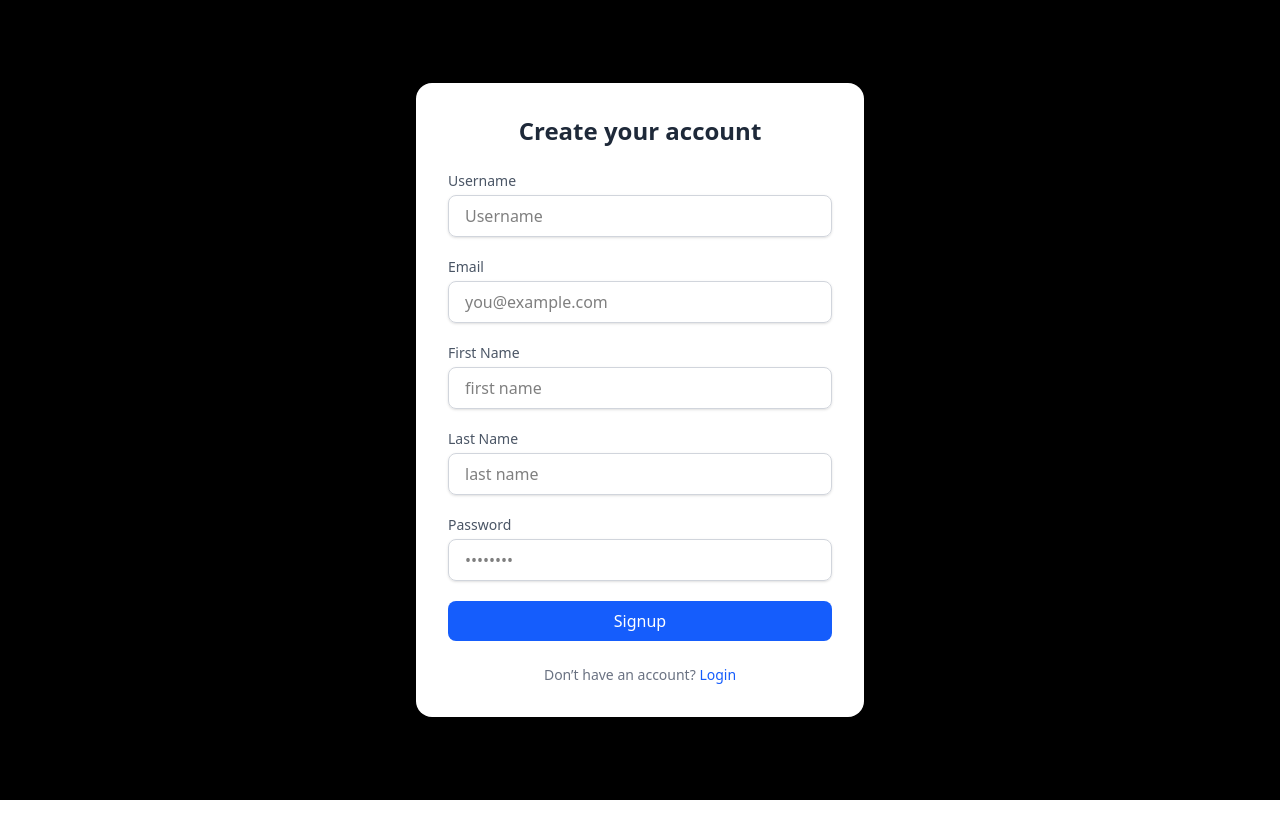
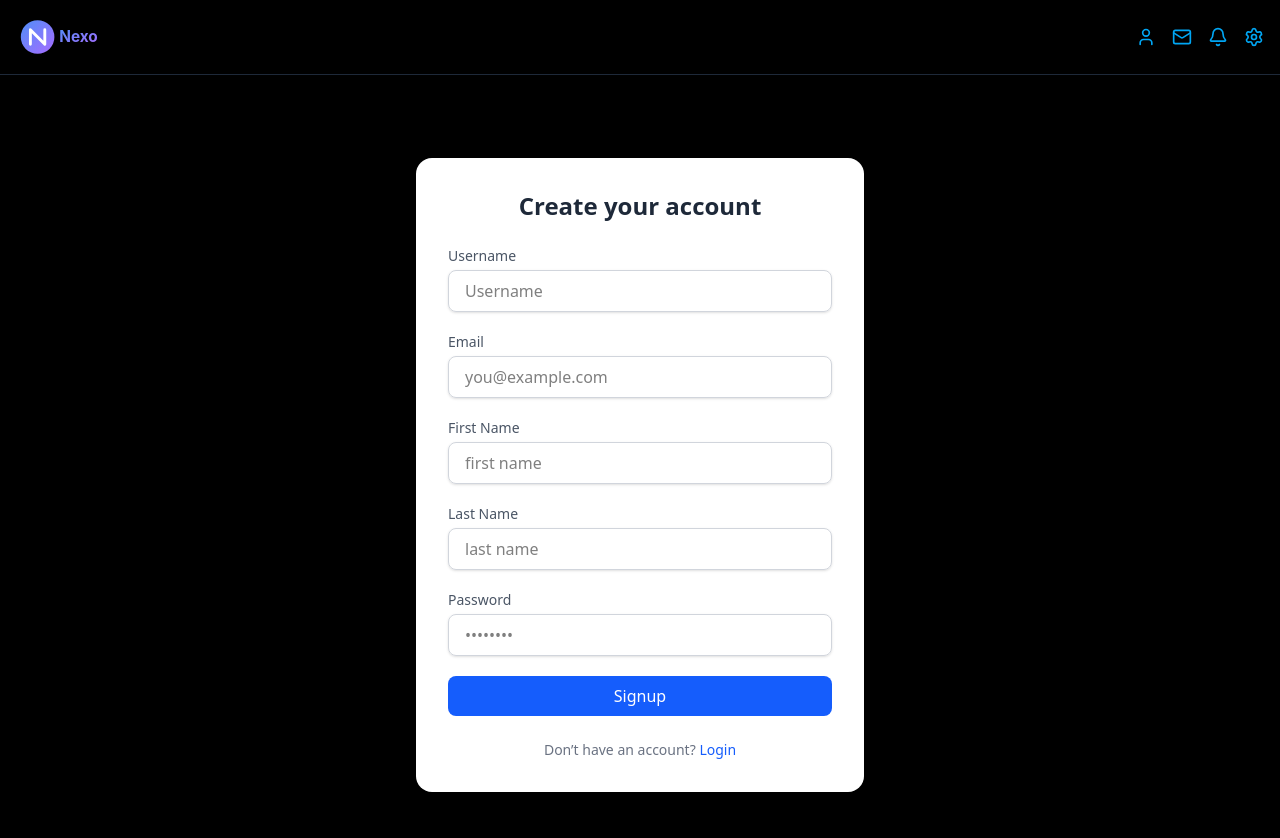
Before and after one commit to kadour22/NexoFrontend, a React (Vite) app: page / in a window 1280 px wide. Shown: the top 838 px of the page. Before the commit the page ends 800 px from the top, so only its background shows below. Built offline with nearby package versions, Linux system fonts and the light colour scheme.

Commit message:
add header section

```diff
--- a/src/App.css
+++ b/src/App.css
@@ -1,5 +1,5 @@
 .App {
     background-color: black;
     width: 100%;
-    height: 100vh;
+    height: 100%;
 }
--- a/src/App.jsx
+++ b/src/App.jsx
@@ -7,17 +7,23 @@ import Signup from './components/User/Signup'
 import Profile from './components/Profile/Profile'
 import UpdateProfile from './components/Profile/UpdateProfile'
 import PostList from './components/Posts/PostList'
+import LikePost from './components/Posts/LikePost'
+import Header from './components/Header/Herader'
 const App = () => {
   return (
+    <div className='App'>
     <Router>
+      <Header />
         <Routes>
           <Route path="/login" element={<Login />} />
           <Route path="/profile" element={<Profile />} />
           <Route path="/update" element={<UpdateProfile />} />
           <Route path="/posts/posts-list/" element={<PostList />} />
+          <Route path="/posts/like_or_dislike/:id" element={<LikePost />} />
           <Route path="/" element={<Signup />} />
         </Routes>
     </Router>
+    </div>
   )
 }
 
--- /dev/null
+++ b/src/components/Header/Herader.jsx
@@ -0,0 +1,51 @@
+import React from 'react'
+import { Mail, Bell , Settings,User } from "lucide-react";
+import { Link } from 'react-router-dom';
+const Header = () => {
+  return (
+    <div className="flex justify-between items-center px-4 py-3 border-b border-gray-800">
+        <svg xmlns="http://www.w3.org/2000/svg" viewBox="0 0 500 180" width="120" height="50">
+            <defs>
+                <linearGradient id="grad" x1="0" y1="0" x2="1" y2="1">
+                <stop offset="0%" stop-color="#4F8EF7"/>
+                <stop offset="100%" stop-color="#A76CFF"/>
+                </linearGradient>
+            </defs>
+            <circle cx="90" cy="90" r="70" fill="url(#grad)" />
+            <path d="M60 120 V60 L120 120 V60"
+                    fill="none"
+                    stroke="white"
+                    stroke-width="12"
+                    stroke-linecap="round"
+                    stroke-linejoin="round"/>
+            <text x="180" y="110"
+                    font-family="Inter, system-ui, sans-serif"
+                    font-size="64"
+                    font-weight="700"
+                    fill="url(#grad)">
+                Nexo
+            </text>
+        </svg>
+
+        <div className="flex gap-4">
+        <Link to="/profile" className="text-sky-500 hover:text-yellow-300 transition">
+            <User size={20} />
+        </Link>
+        {/* Messages Link */}
+        <Link to="/messages" className="text-sky-500 hover:text-sky-400 transition">
+            <Mail size={20} />
+        </Link>
+        {/* Notifications Link */}
+        <Link to="/notifications" className="text-sky-500 hover:text-yellow-300 transition">
+            <Bell size={20} />
+        </Link>
+
+        <Link to="/notifications" className="text-sky-500 hover:text-yellow-300 transition">
+            <Settings size={20} />
+        </Link>
+        </div>
+    </div>
+  )
+}
+
+export default Header
--- /dev/null
+++ b/src/components/Posts/LikePost.jsx
@@ -0,0 +1,25 @@
+import React,{useEffect} from 'react'
+import axiosInstance from '../../API/api'
+import { useParams } from 'react-router-dom'
+// like_or_dislike/id
+const LikePost = ({post}) => {
+      const{id} = useParams()
+
+
+  return (
+    <button
+    onClick={LikeOrDislike}
+    className="flex items-center gap-2 hover:text-red-500 transition"
+
+    >
+        {Array.isArray(post.likes) && post.likes.includes(post.author.id) ? (
+                    <Heart size={18} className="text-red-500" />
+                  ) : (
+                    <Heart size={18} />
+                  )}{" "}
+                  {post.likes_count}
+    </button>
+  )
+}
+
+export default LikePost
--- a/src/components/Posts/PostList.jsx
+++ b/src/components/Posts/PostList.jsx
@@ -2,19 +2,20 @@ import React , {useState,useEffect} from 'react'
 import axiosInstance from '../../API/api'
 import Post from './Post'
 import { Heart, MessageCircle, Repeat2 } from "lucide-react";
-
+import {Link, useParams} from 'react-router-dom'
 // posts : list
 
 const PostList = () => {
   const [posts, setPosts] = useState([]);
   const [loading, setLoading] = useState(false);
   const [error, setError] = useState(null);
+  const [activeuser,setActiveUser] = useState(null);
+  // Fetch posts data ✅
   useEffect(()=> {
     const posts_list = async () =>{
       try{
         const response = await axiosInstance.get('Post/posts/');
         setPosts(response.data);
-        console.log(response.data)
       }catch(error){
         setError(error);
       }
@@ -22,10 +23,19 @@ const PostList = () => {
     posts_list();
 
   },[])
+  const LikeOrDislike = async (id) => {
+    try{
+      const response = await axiosInstance.post(`Post/like_or_dislike/${id}`);
+      console.log(response.data)
+      setActiveUser(response.data.user_id)
+        }catch(error){
+          console.log(error)
+        }
+    }
   return (
     <div>
-      {posts.map((post) => (
-         <div key={post.id} className="w-full max-w-2xl mx-auto bg-black text-white border-b border-gray-800 px-4 py-6">
+      {posts.map((post,index) => (
+         <div key={index} className="w-full max-w-2xl mx-auto bg-black text-white border-b border-gray-800 px-4 py-6">
       {/* Author Info */}
       <div className="flex items-center gap-3">
         <img
@@ -63,14 +73,14 @@ const PostList = () => {
 
       {/* Actions */}
       <div className="flex justify-between items-center mt-4 text-gray-400 text-sm">
-        <button className="flex items-center gap-2 hover:text-red-500 transition">
+        <button onClick={()=>LikeOrDislike(post.id)} className="flex items-center gap-2 hover:text-red-500 transition">
                   {Array.isArray(post.likes) && post.likes.includes(post.author.id) ? (
                     <Heart size={18} className="text-red-500" />
                   ) : (
                     <Heart size={18} />
                   )}{" "}
                   {post.likes_count}
-                </button>
+        </button>
         <button className="flex items-center gap-2 hover:text-sky-500 transition">
           <MessageCircle size={18} /> 348
         </button>
```
